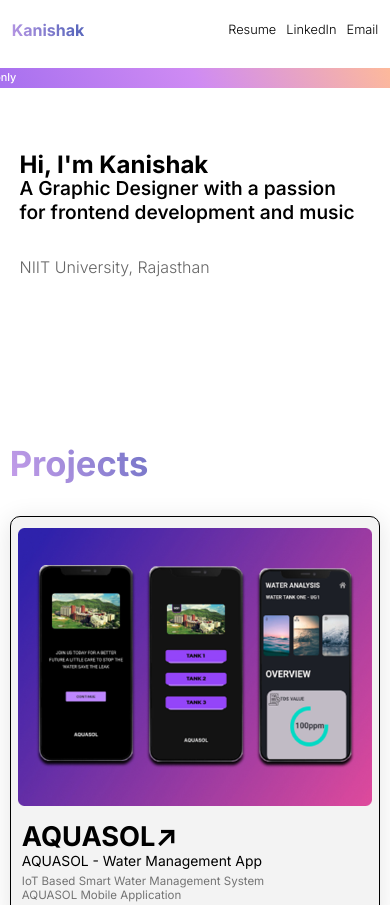
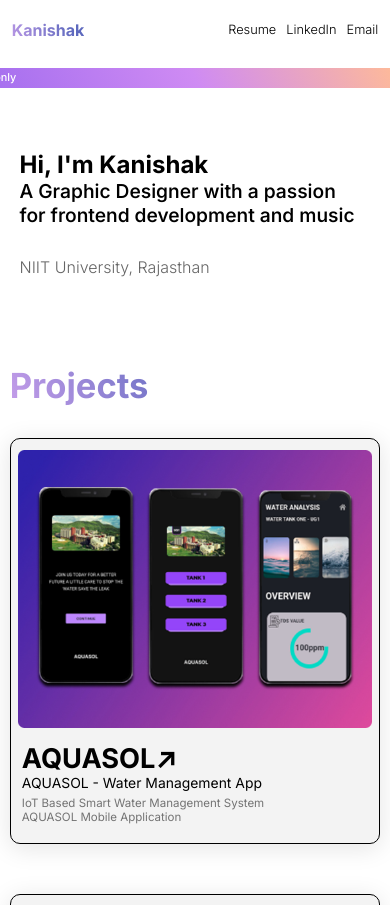
Before and after one commit to Kanishak-xd/Portfolio, a plain HTML site: page index.html in a window 390 px wide. Shown: the top 905 px of the page. Drawn offline with Linux system fonts and the light colour scheme.

Commit message:
Update styles.css
Home & Project Section Update for mobiles

```diff
--- a/styles.css
+++ b/styles.css
@@ -559,7 +559,7 @@ header {
         height: 100%;
         font-size: 120%;
         font-weight: 550;
-        padding: 1% 0% 0% 0%;
+        padding: 2% 0% 0% 0%;
         margin: 0% 0% 0% 0%;
     }
     .loc {
@@ -584,7 +584,7 @@ header {
         display: flex;
         flex-direction: column;
         align-items: unset;
-        padding: 30% 2.5% 0% 2.5%;
+        padding: 10% 2.5% 0% 2.5%;
     }
     .Projects-Title {
         font-size: 260%;
```
